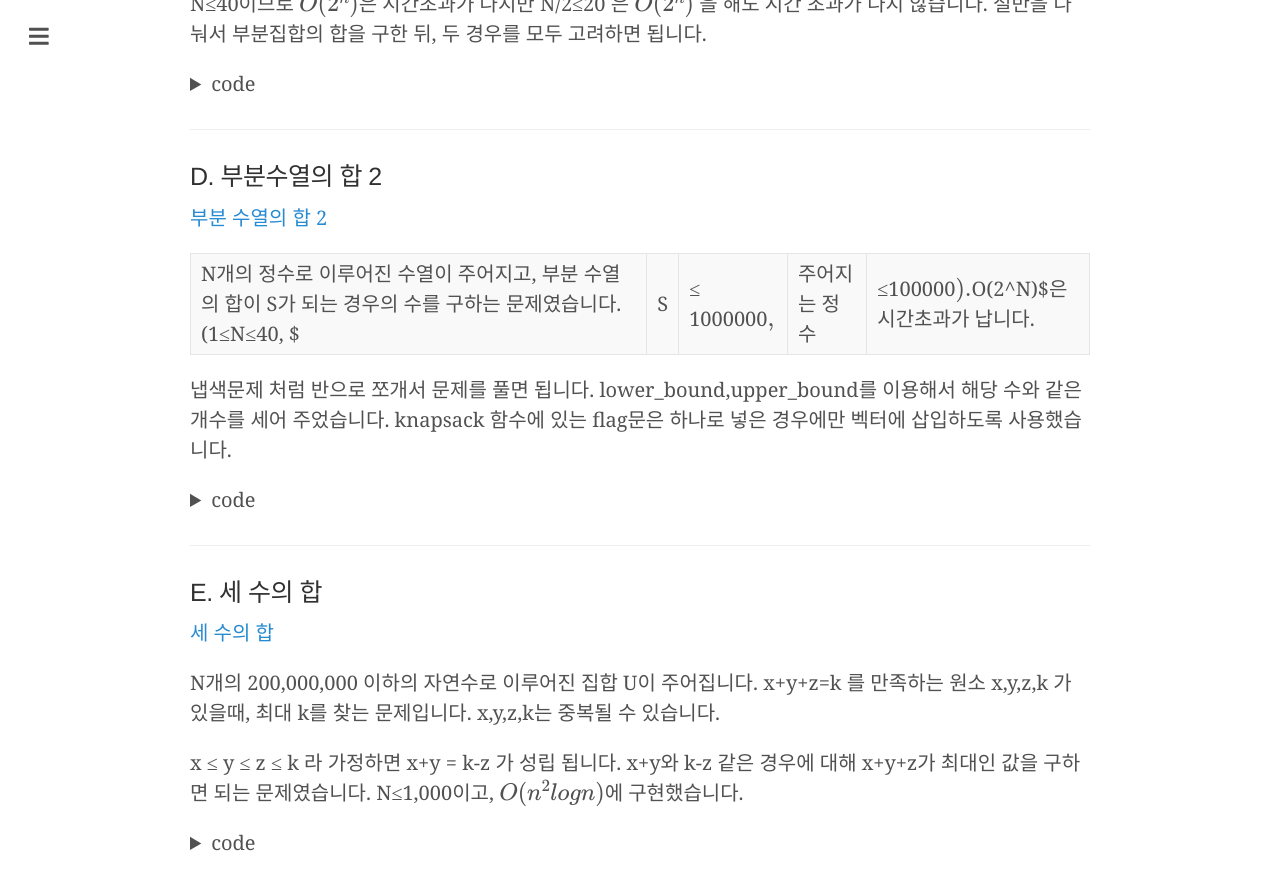
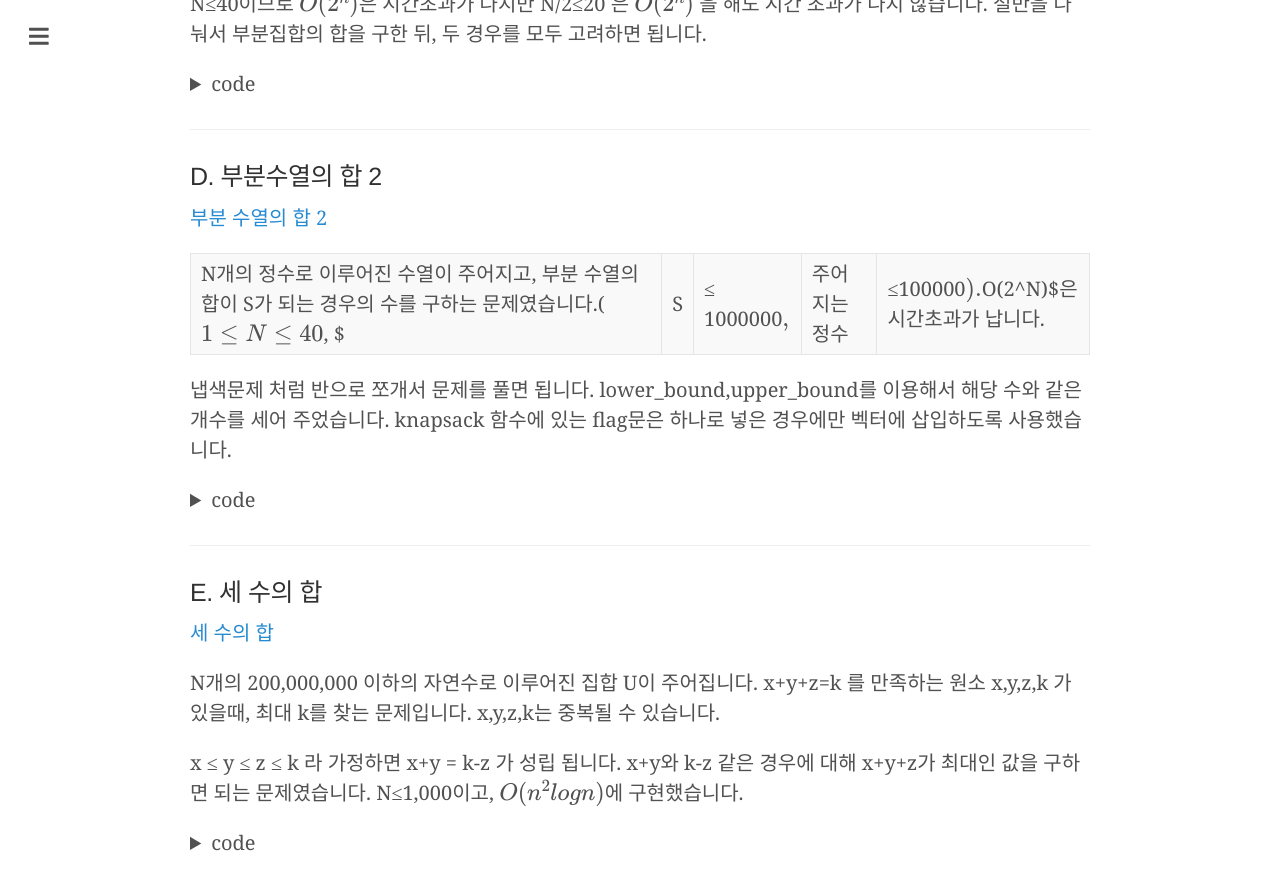
Before and after one commit to changhyeonnam/changhyeonnam.github.io, a Jekyll site: the page built from _posts/2021/2021-10-05-class_05.md, in a window 1280 px wide and 900 px high, scrolled down 1419 px. Shown: the top 890 px of the window. Built offline with Jekyll 4.4.1, drawn with Linux system fonts in a browser that asks for light colours; nearby versions of some CDN libraries; our own code applies the rules of GitHub Pages for plain Markdown files; formulas are drawn with MathJax 3; comment, search, counter and statistics services are not loaded.

Commit message:
Update 2021-10-05-class_05.md

```diff
--- a/_posts/2021/2021-10-05-class_05.md
+++ b/_posts/2021/2021-10-05-class_05.md
@@ -176,7 +176,7 @@ int main(){
 
 [부분 수열의 합 2](https://www.acmicpc.net/problem/1208)
 
-N개의 정수로 이루어진 수열이 주어지고, 부분 수열의 합이 S가 되는 경우의 수를 구하는 문제였습니다.(1≤N≤40, $|S|≤ 1000000$, $|주어지는 정수|≤100000$). $O(2^N)$은 시간초과가 납니다.
+N개의 정수로 이루어진 수열이 주어지고, 부분 수열의 합이 S가 되는 경우의 수를 구하는 문제였습니다.($1≤N≤40$, $|S|≤ 1000000$, $|주어지는 정수|≤100000$). $O(2^N)$은 시간초과가 납니다.
 
 냅색문제 처럼 반으로 쪼개서 문제를 풀면 됩니다. lower_bound,upper_bound를 이용해서 해당 수와 같은 개수를 세어 주었습니다. knapsack 함수에 있는 flag문은 하나로 넣은 경우에만 벡터에 삽입하도록 사용했습니다.
 
```
